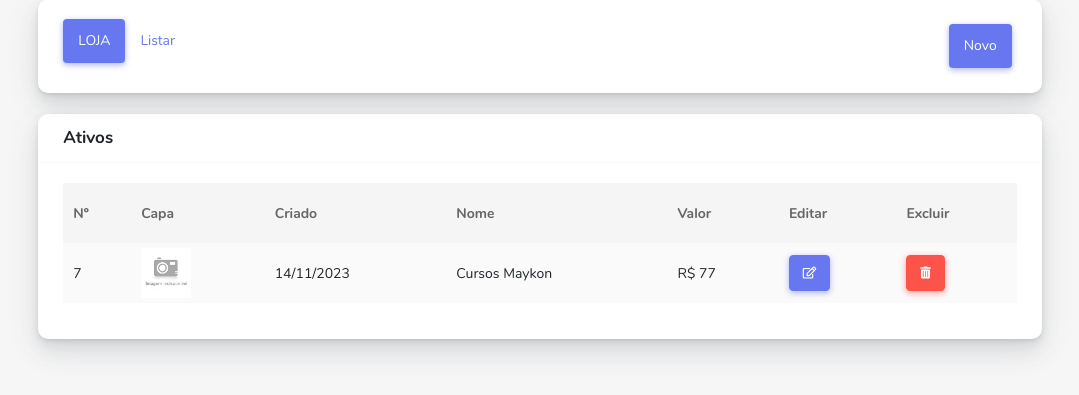
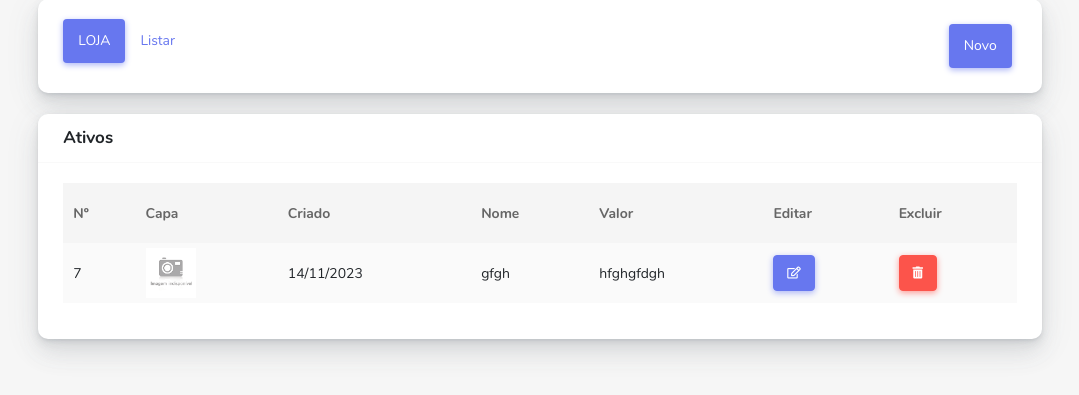
Before and after one commit to mainblissey24/Sebo, a PHP site: page /sebo_de_mangas/painel/index.php in a window 1280 px wide. Shown: the part 134-529 px from the top of the page, without its empty margins (100-1179 px from the left). Run offline with PHP 8.4, Linux system fonts and the light colour scheme; some libraries are stand-ins or nearby versions.

Commit message:
alt index

```diff
--- a/cart/painel/index.php
+++ b/cart/painel/index.php
@@ -67,8 +67,8 @@ require('../sheep_core/config.php');
                             <td>7</td>
                             <td><img src="assets/img/sem-imagem.png" alt="" style="width:50px;"></td>
                             <td><?= date('d/m/Y') ?></td>
-                            <td>Cursos Maykon</td>
-                            <td>R$ 77</td>
+                            <td> gfgh</td>
+                            <td> hfghgfdgh</td>
 
                             <td><a href="" class="btn btn-icon btn-primary"><i class="far fa-edit"></i></a></td>
                             <td>
@@ -89,7 +89,7 @@ require('../sheep_core/config.php');
               </div>
             </div>
 
-      <!-- fim TABELA  MAYKONSILVEIRA.COM.BR MAYKON SILVEIRA -->
+      <!-- fim TABELA  -->
       </section>
       </div>
 
```
